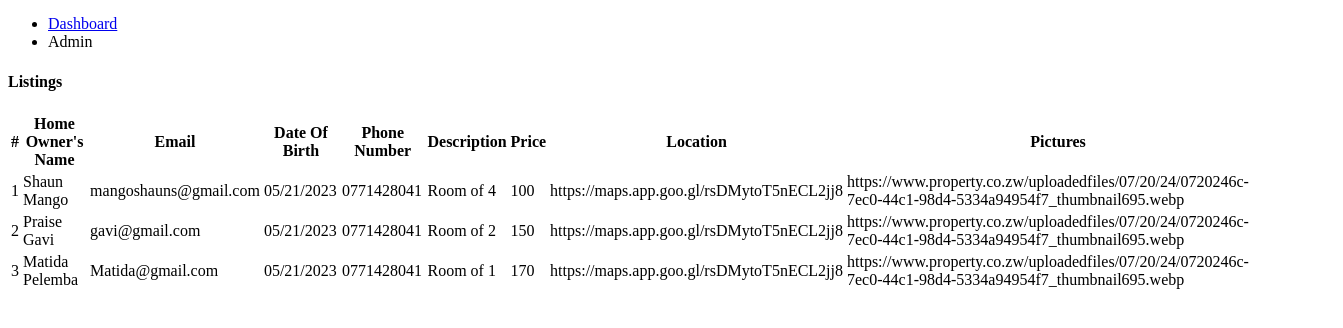
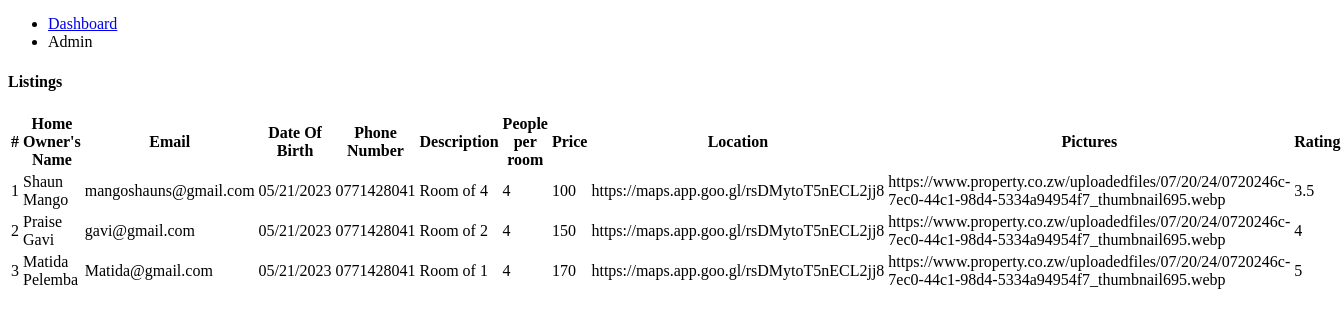
Before and after one commit to Shaunnnnnn/my-portfolio, a plain HTML site: page chatbot-test.html in a window 1280 px wide. Shown: the part 44-372 px from the top of the page, 1343 px wide, since content can reach past the window. Drawn offline with Linux system fonts and the light colour scheme.

Commit message:
Update chatbot-test.html
final data

```diff
--- a/chatbot-test.html
+++ b/chatbot-test.html
@@ -51,9 +51,11 @@
                                                     <th>Date Of Birth</th>
                                                     <th>Phone Number</th>
                                                     <th>Description</th>
+						    <th>People per room</th>
 						    <th>Price</th>
 						    <th>Location</th>
 						    <th>Pictures</th>
+						    <th>Rating</th>
 
 
                                                 </tr>
@@ -69,9 +71,11 @@
                                                     <td>05/21/2023</td>
                                                     <td>0771428041</td>
 						    <td>Room of 4</td>
+						    <td>4</td>
 						    <td>100</td>
 						    <td>https://maps.app.goo.gl/rsDMytoT5nECL2jj8</td>
 						    <td>https://www.property.co.zw/uploadedfiles/07/20/24/0720246c-7ec0-44c1-98d4-5334a94954f7_thumbnail695.webp</td>
+						    <td>3.5</td>
 
 						<tr>
                                                     <td>2</td>
@@ -80,9 +84,11 @@
                                                     <td>05/21/2023</td>
                                                     <td>0771428041</td>
 						    <td>Room of 2</td>
+						    <td>4</td>
 						    <td>150</td>
 						    <td>https://maps.app.goo.gl/rsDMytoT5nECL2jj8</td>
-						    <td>https://www.property.co.zw/uploadedfiles/07/20/24/0720246c-7ec0-44c1-98d4-5334a94954f7_thumbnail695.webp</td></td>
+						    <td>https://www.property.co.zw/uploadedfiles/07/20/24/0720246c-7ec0-44c1-98d4-5334a94954f7_thumbnail695.webp</td>
+						    <td>4</td>
                                                 </tr>
 						<tr>
                                                     <td>3</td>
@@ -91,9 +97,11 @@
                                                     <td>05/21/2023</td>
                                                     <td>0771428041</td>
 						    <td>Room of 1</td>
+						    <td>4</td>
 						    <td>170</td>
 						    <td>https://maps.app.goo.gl/rsDMytoT5nECL2jj8</td>
-						    <td>https://www.property.co.zw/uploadedfiles/07/20/24/0720246c-7ec0-44c1-98d4-5334a94954f7_thumbnail695.webp</td></td>
+						    <td>https://www.property.co.zw/uploadedfiles/07/20/24/0720246c-7ec0-44c1-98d4-5334a94954f7_thumbnail695.webp</td>
+						    <td>5</td>
                                                 </tr>
 
 
```
